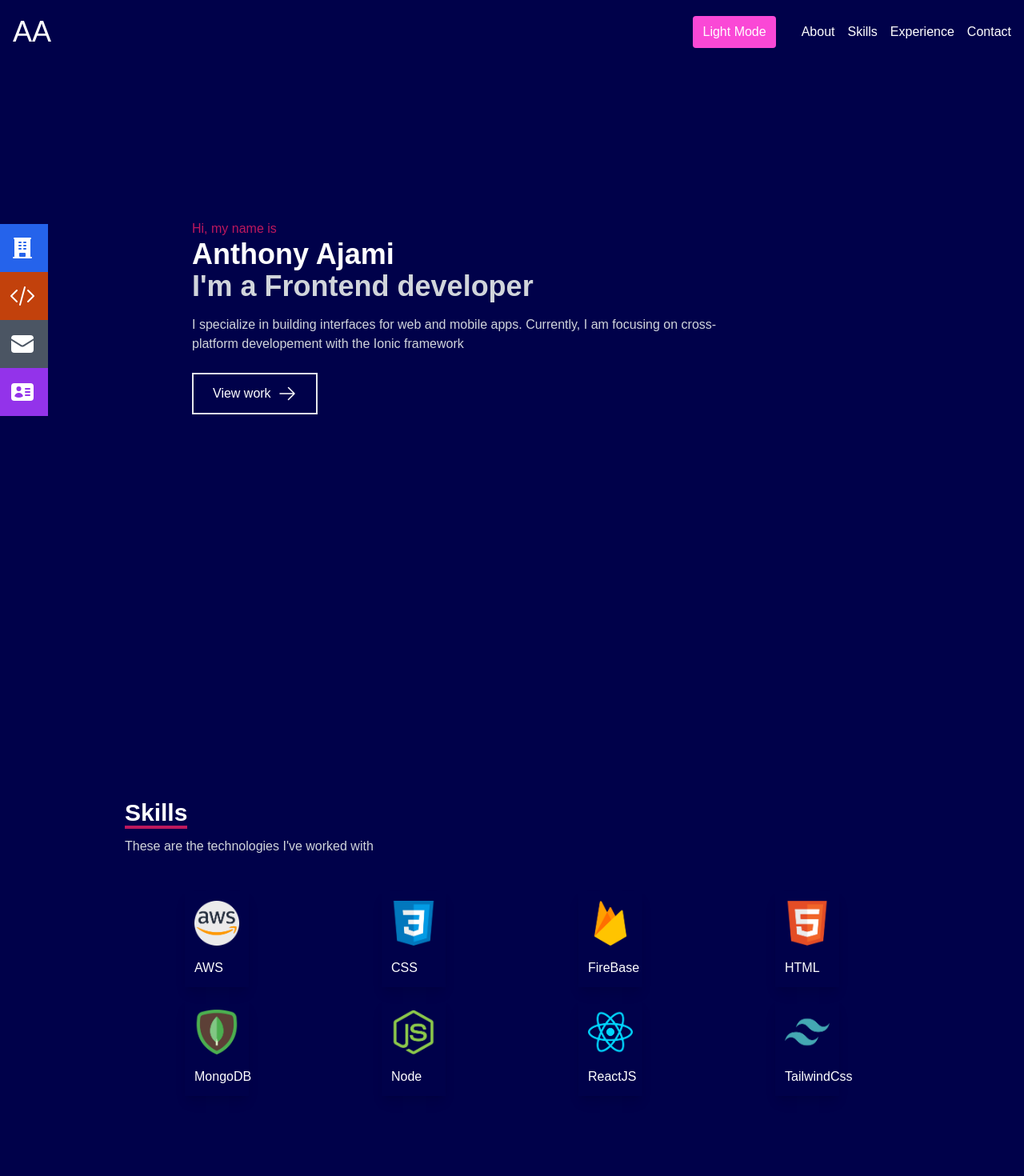
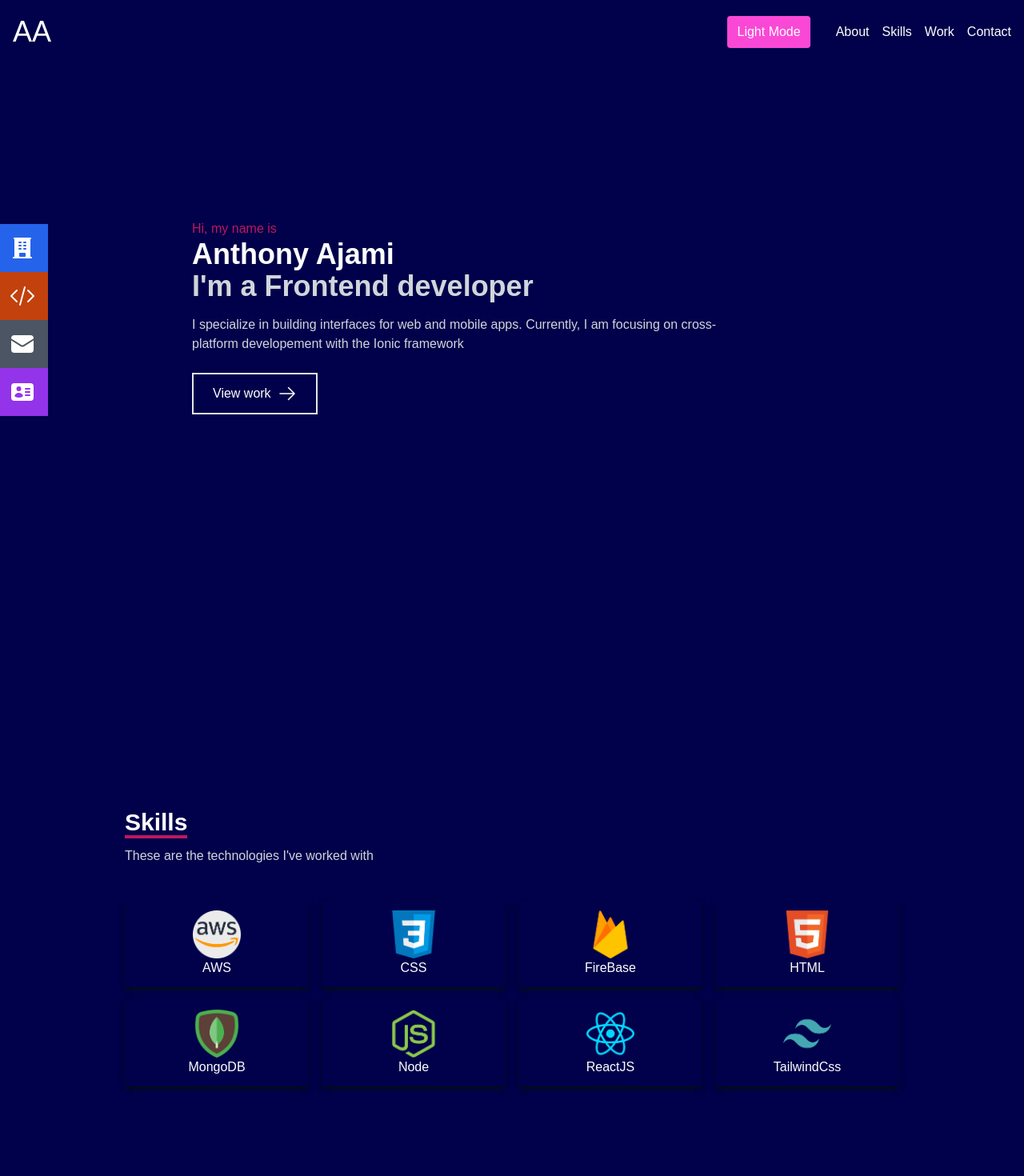
Before and after one commit to JamonCyberico/portfolio-fall24, a React (Create React App) app: page / in a window 1280 px wide. Shown: the top 1470 px of the page at 80% size. Built offline with nearby package versions, Linux system fonts and the light colour scheme.

Commit message:
add react scroll

```diff
--- a/package.json
+++ b/package.json
@@ -10,6 +10,7 @@
     "react": "^18.3.1",
     "react-dom": "^18.3.1",
     "react-scripts": "5.0.1",
+    "react-scroll": "^1.9.0",
     "tailwindcss": "^3.4.3",
     "web-vitals": "^2.1.0"
   },
--- a/src/components/Navbar.jsx
+++ b/src/components/Navbar.jsx
@@ -11,6 +11,7 @@ import {
 } from "@heroicons/react/24/solid";
 import NavSocialItem from "./NavSocialItem.jsx";
 import ThemeToggle from "./ThemeToggle.jsx";
+import { Link } from "react-scroll";
 
 const navItems = [
   {
@@ -56,10 +57,26 @@ const Navbar = () => {
         <ThemeToggle />
 
         <ul className="hidden md:flex gap-4">
-          <li className="cursor-pointer">About</li>
-          <li className="cursor-pointer">Skills</li>
-          <li className="cursor-pointer">Experience</li>
-          <li className="cursor-pointer">Contact</li>
+          <li className="cursor-pointer">
+            <Link to="about" smooth={true} duration={500}>
+              About
+            </Link>
+          </li>
+          <li className="cursor-pointer">
+            <Link to="skills" smooth={true} duration={500}>
+              Skills
+            </Link>
+          </li>
+          <li className="cursor-pointer">
+            <Link to="work" smooth={true} duration={500}>
+              Work
+            </Link>
+          </li>
+          <li className="cursor-pointer">
+            <Link to="contact" smooth={true} duration={500}>
+              Contact
+            </Link>
+          </li>
         </ul>
       </div>
 
--- a/src/components/SkillItem.jsx
+++ b/src/components/SkillItem.jsx
@@ -2,7 +2,7 @@ import React from "react";
 
 const SkillItem = ({ src, title, alt }) => {
   return (
-    <div className="flex flex-col p-3 shadow-lg gap-4 mx-auto w-[80px]">
+    <div className="shadow-md shadow-[#040c16] p-3 hover:scale-110 mx-auto text-center w-full">
       <img className="w-[60px] mx-auto" src={src} alt={alt} />
       <p className="text-white">{title}</p>
     </div>
```
Also changed, not shown: 1 other file (tests, documents, lock files or other folders).
